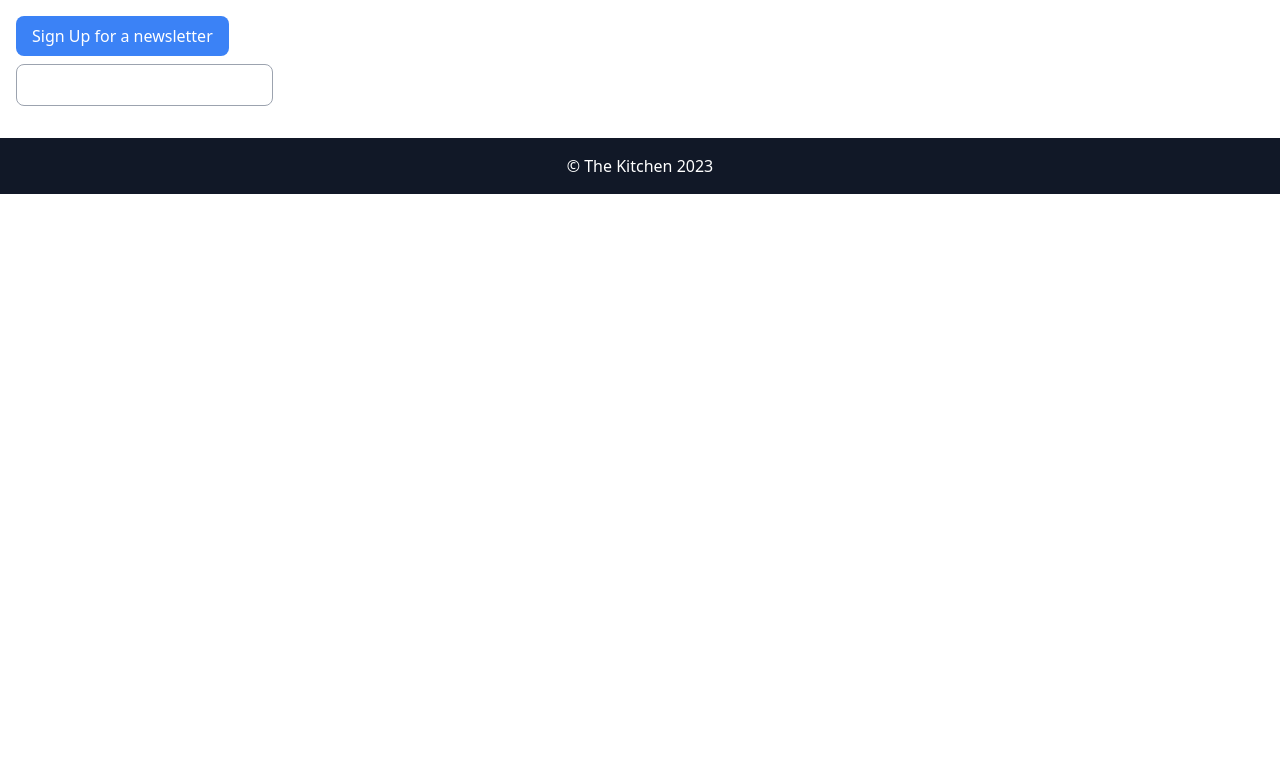
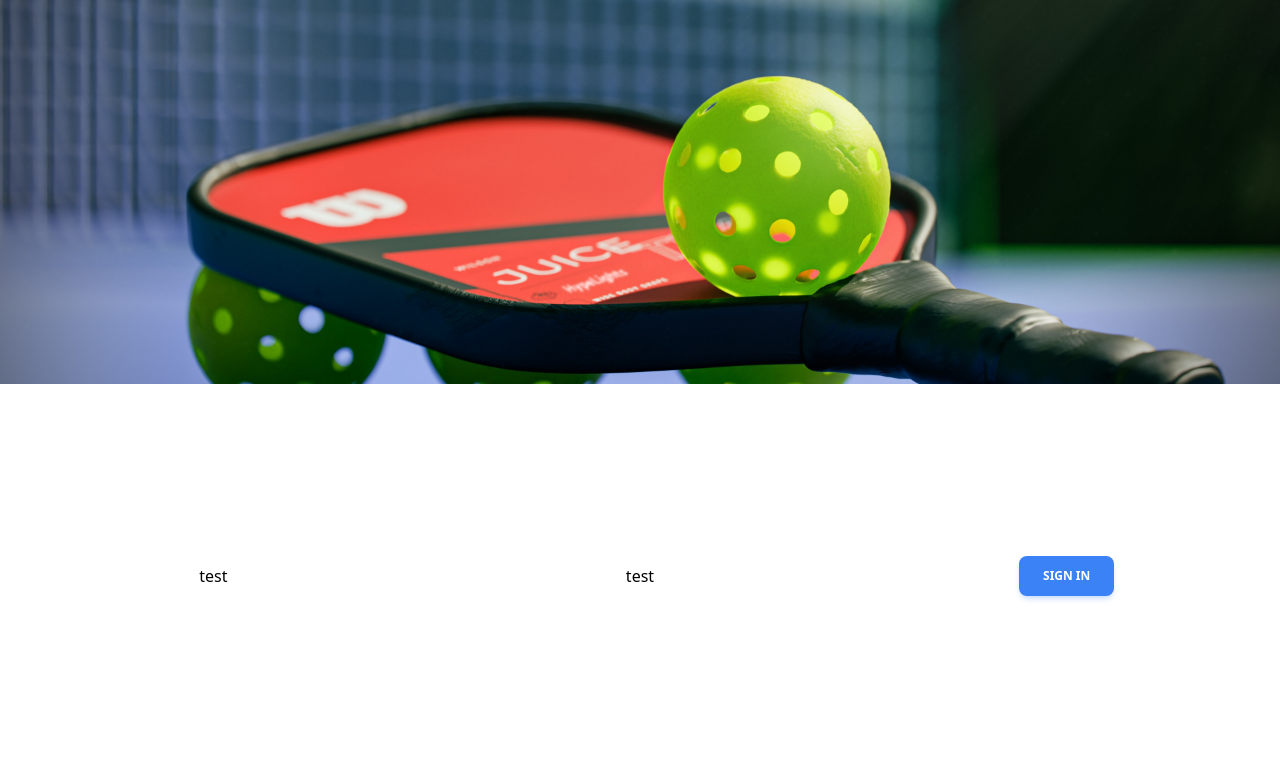
Before and after one commit to hollyhleal/the-kitchen, a React (Create React App) app in the folder client/: page / in a window 1280 px wide. Shown: the top 782 px of the page. Built offline with nearby package versions, Linux system fonts and the light colour scheme.

Commit message:
updates home route

```diff
--- a/client/src/App.js
+++ b/client/src/App.js
@@ -7,6 +7,7 @@ import {
 } from "@apollo/client";
 import { setContext } from "@apollo/client/link/context";
 import { BrowserRouter as Router, Routes, Route } from "react-router-dom";
+import Home from "./pages/Home/Home"
 import Footer from "./components/Footer";
 
 //import pages
@@ -25,6 +26,7 @@ function App() {
     // // <ApolloProvider client={client}>
     <Router>
       <Routes>
+        <Route path="/" element={<Home />} />
         <Route path="/profile" element={<Profile />} />
         <Route path="/booking" element={<Booking />} />
       </Routes>
```
